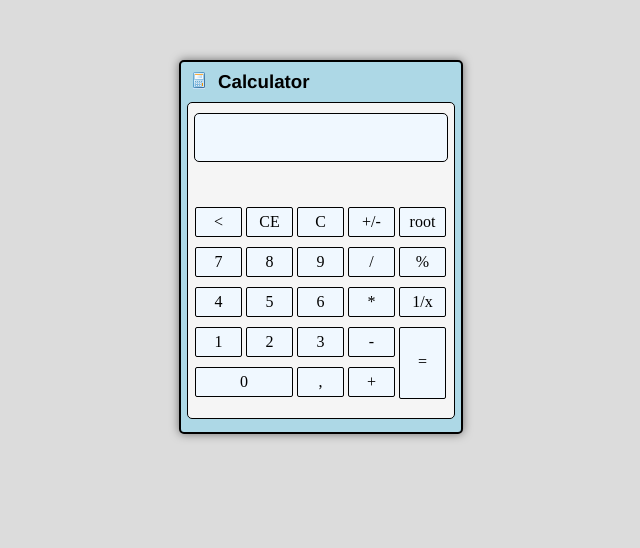
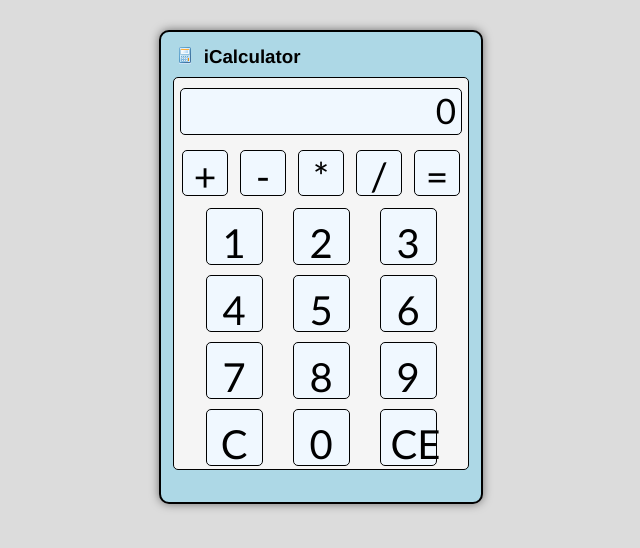
Before and after one commit to PavelPodviaznikov/Tasks, a plain HTML site: page Calc/index.html in a window 1280 px wide. Shown: the whole page, without its empty margins (319-959 px from the left). Drawn offline with nearby package versions, Linux system fonts and the light colour scheme.

Commit message:
Calculator V.2

```diff
--- a/Calc/calc.js
+++ b/Calc/calc.js
@@ -1,5 +1,53 @@
 $(document).ready(function() {
-	$('.numbers').on('click', function(){
-		console.log($('.numbers').val());
+	var number = " ";
+	var answer;
+	var newNumber = " ";
+	var operator = " ";
+	var panel = $('#active_panel');
+	panel.text("0");
+
+	$('#numbers > a').not('#clear, #clear_all').on('click', function(){
+		number += $(this).text();
+		panel.text(number);
 	});
+	$('#operators > a').not('#equals').on('click', function(){
+		operator = $(this).text();
+		newNumber = number;
+		number = " ";
+		panel.text(operator);
+	});
+	$('#clear').on('click', function(){
+		number = number.substring(0, number.length-1);
+			panel.text(number);
+	});
+	$('#clear_all').on('click', function(){
+		number = " ";
+		newNumber = " ";
+		panel.text("0");
+	});
+	$('#equals').on('click', function(){
+		newNumber = parseInt(newNumber);
+		number = parseInt(number);
+		switch(operator){
+			case "+":
+				answer = newNumber + number;
+				break;
+			case "-":
+				answer = newNumber - number;
+				break;
+			case "*":
+				answer = newNumber * number;
+				break;
+			case "/":
+				answer = newNumber/number;
+			default:
+				answer = "error";
+		}
+
+		answer.toString();
+		panel.text(answer);
+		number = answer;
+
+	});
+
 });
--- a/Calc/index.html
+++ b/Calc/index.html
@@ -7,46 +7,30 @@
 </head>
 <body>
 	<div id="container">
-		<div id="calc_title"><img src="calc_image.png" id="calc_img"><h3>Calculator</h3></div>
+		<div id="calc_title"><img src="calc_image.png" id="calc_img"><h3>iCalculator</h3></div>
 		<div id="inner_container">
-			<div id="text_area"><p id="input"></p></div>
-			<div id="numbers_block">
-				<div class="high_lev">
-					<div class="numbers"><</div>
-					<div class="numbers">CE</div>
-					<div class="numbers">C</div>
-					<div class="numbers">+/-</div>
-				</div>
-				<div class="third_lev">
-					<div class="numbers">7</div>
-					<div class="numbers">8</div>
-					<div class="numbers">9</div>
-					<div class="numbers">/</div>
-				</div>
-				<div class="second_lev">
-					<div class="numbers">4</div>
-					<div class="numbers">5</div>
-					<div class="numbers">6</div>
-					<div class="numbers">*</div>
-				</div>
-				<div class="first_lev">
-					<div class="numbers">1</div>
-					<div class="numbers">2</div>
-					<div class="numbers">3</div>
-					<div class="numbers">-</div>
-				</div>
-				<div class="zero_lev">
-					<div class="numbers zero">0</div>
-					<div class="numbers">,</div>
-					<div class="numbers">+</div>
-				</div>
+			<div id="active_panel"></div>
+			<div id="operators">
+				<a>+</a>
+				<a>-</a>
+				<a>*</a>
+				<a>/</a>
+				<a id="equals">=</a>
 			</div>
-			<div id="side_block">
-					<div class="numbers">root</div>
-					<div class="first_lev numbers">%</div>
-					<div class="second_lev numbers">1/x</div>
-					<div class=" zero_lev numbers eqv"><div>=</div></div>
-				</div>
+			<div id="numbers">
+				<a>1</a>
+				<a>2</a>
+				<a>3</a>
+				<a>4</a>
+				<a>5</a>
+				<a>6</a>
+				<a>7</a>
+				<a>8</a>
+				<a>9</a>
+				<a id="clear">C</a>
+				<a>0</a>
+				<a id="clear_all">CE</a>
+			</div>
 		</div>
 	</div>
 </body>
--- a/Calc/styles.css
+++ b/Calc/styles.css
@@ -2,13 +2,19 @@ body{
 	background-color: #DCDCDC;
 
 }
+body, div, a {
+    padding:0;
+    margin:0;
+    font-family:"Trebuchet MS", Arial, Helvetica, sans-serif;
+}
 #container{
 	background-color: #ADD8E6;
-	width: 280px;
-	height: 370px;
-	margin: 60 auto;
-	border: 2px solid black;
-	border-radius: 5px;
+	width: 310px;
+	height: 460px;
+	border: 2px black solid;
+	margin: 30px auto;
+	padding: 5px;
+	border-radius: 10px;
 	box-shadow: 0 0 10px rgba(0,0,0,0.5);
 }
 #calc_title{
@@ -23,6 +29,9 @@ h3{
 	margin-left: 30px;
 	margin-top: 4px;
 }
+a{
+	cursor: pointer;
+}
 #calc_img{
 	position: absolute;
 	margin: 5px;
@@ -35,15 +44,60 @@ h3{
 	border-radius: 5px;
 	border: 1px solid black;
 }
-#text_area{
+#active_panel{
 	background-color: #F0F8FF;
-	height: 15%;
-	width: 95%;
+	height: 45px;
+	width: 270px;
 	border: 1px solid black;
 	border-radius: 5px;
 	margin: 10px auto;
+	text-align: right;
+	font-size: 35px;
+	padding: 0 5px;
 }
-#input{
+#numbers{
+	height: 266px;
+	width: 261px;
+	margin: 0 auto;
+}
+#operators{
+	height: 58px;
+	width: 290px;
+	margin: 0 auto;
+}
+
+#operators a{
+	display: block;
+	width: 40px;
+	height:40px;
+	float: left;
+	text-decoration: none;
+	color: black;
+	text-align: center;
+	font-size: 39px;
+	padding: 2px;
+	margin: 5px 6px;
+	background-color: #F0F8FF;
+	border-radius: 5px;
+	border: 1px solid black;
+
+}
+#numbers a {
+	display: block;
+	width: 35px;
+	height: 35px;
+	float: left;
+	text-decoration: none;
+	color: black;
+	text-align: center;
+	font-size: 30pt;
+	padding: 10px;
+	margin: 5px 15px;
+	background-color: #F0F8FF;
+	border-radius: 5px;
+	border: 1px solid black;
+}
+/*#input{
 	margin-left: 250px;
 	margin-top: 6px;
 	direction: rtl;
@@ -90,4 +144,4 @@ h3{
 }
 .eqv div{
 	margin: 20 auto;
-}
+}*/
```
